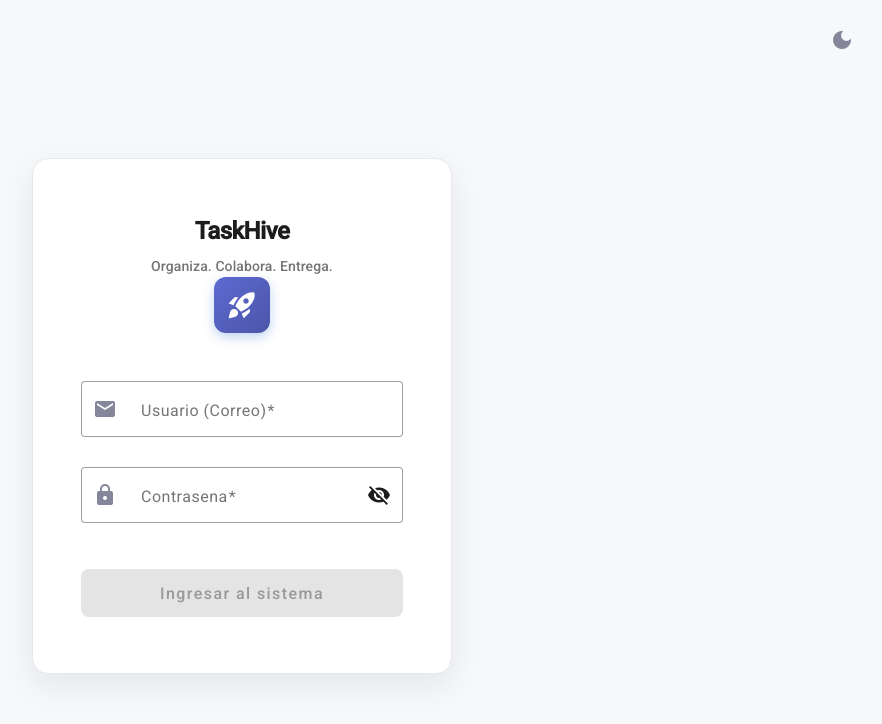
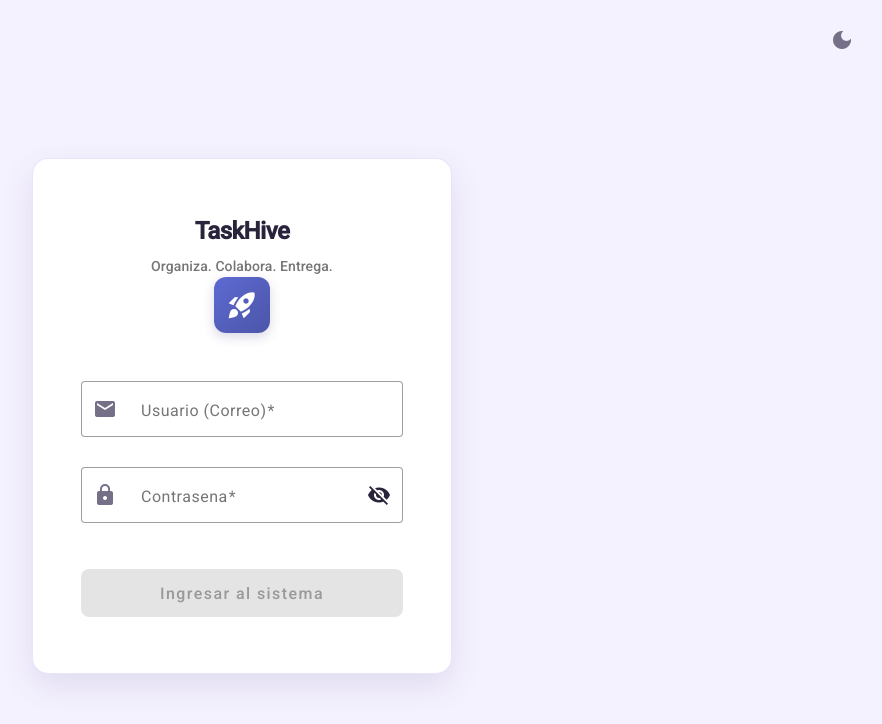
Before and after one commit to XALEX14410/maestria-proyecto-web, an Angular app in the folder frontend-app/: page /login in a window 1280 px wide. Shown: the top 724 px of the page, without its empty margins (398-1280 px from the left). Built offline with nearby package versions, Linux system fonts and the light colour scheme.

Commit message:
fix: restaurar variables de tema oscuro e implementacion base

```diff
--- a/frontend-app/src/app/theme.service.ts
+++ b/frontend-app/src/app/theme.service.ts
@@ -1,47 +1,93 @@
-import { Injectable, signal, Inject, PLATFORM_ID } from '@angular/core';
-import { isPlatformBrowser } from '@angular/common';
+import { Injectable, signal, effect, Inject, PLATFORM_ID, OnDestroy, computed } from '@angular/core';
+import { isPlatformBrowser, DOCUMENT } from '@angular/common';
+import { OverlayContainer } from '@angular/cdk/overlay';
+
+export type ThemePreference = 'light' | 'dark' | 'system';
+export type EffectiveTheme = 'light' | 'dark';
+
+export const THEME_STORAGE_KEY = 'taskhive-theme-preference';
 
 @Injectable({
   providedIn: 'root'
 })
-export class ThemeService {
-  isDarkMode = signal<boolean>(false);
-  private isBrowser: boolean;
+export class ThemeService implements OnDestroy {
+  private readonly isBrowser: boolean;
+  private mediaQuery: MediaQueryList | null = null;
+  private systemDarkQueryListener!: (e: MediaQueryListEvent) => void;
 
-  constructor(@Inject(PLATFORM_ID) platformId: Object) {
+  themePreference = signal<ThemePreference>('system');
+  effectiveTheme = signal<EffectiveTheme>('light');
+  isDarkMode = computed(() => this.effectiveTheme() === 'dark');
+
+  constructor(
+    @Inject(PLATFORM_ID) platformId: Object,
+    @Inject(DOCUMENT) private document: Document,
+    private overlayContainer: OverlayContainer
+  ) {
     this.isBrowser = isPlatformBrowser(platformId);
+
     if (this.isBrowser) {
-      this.loadTheme();
+      const stored = localStorage.getItem(THEME_STORAGE_KEY) as ThemePreference;
+      if (stored === 'light' || stored === 'dark' || stored === 'system') {
+        this.themePreference.set(stored);
+      }
+
+      if (window.matchMedia) {
+        this.mediaQuery = window.matchMedia('(prefers-color-scheme: dark)');
+        this.systemDarkQueryListener = (e: MediaQueryListEvent) => {
+          if (this.themePreference() === 'system') {
+            this.effectiveTheme.set(e.matches ? 'dark' : 'light');
+          }
+        };
+        this.mediaQuery.addEventListener('change', this.systemDarkQueryListener);
+      }
     }
+
+    // Effect to calculate effective theme and apply it
+    effect(() => {
+      const preference = this.themePreference();
+      let currentEffective: EffectiveTheme;
+
+      if (preference === 'system') {
+        currentEffective = (this.isBrowser && this.mediaQuery?.matches) ? 'dark' : 'light';
+      } else {
+        currentEffective = preference;
+      }
+
+      this.effectiveTheme.set(currentEffective);
+      this.applyThemeToDOM(currentEffective, preference);
+
+      if (this.isBrowser) {
+        localStorage.setItem(THEME_STORAGE_KEY, preference);
+      }
+    }, { allowSignalWrites: true });
+  }
+
+  setTheme(preference: ThemePreference) {
+    this.themePreference.set(preference);
   }
 
   toggleTheme() {
-    this.isDarkMode.set(!this.isDarkMode());
-    if (this.isBrowser) {
-      this.applyTheme();
-      localStorage.setItem('theme', this.isDarkMode() ? 'dark' : 'light');
-    }
+    const current = this.effectiveTheme();
+    this.setTheme(current === 'light' ? 'dark' : 'light');
   }
 
-  private loadTheme() {
-    const savedTheme = localStorage.getItem('theme');
-    if (savedTheme === 'dark') {
-      this.isDarkMode.set(true);
-    } else if (savedTheme === null) {
-      // Check system preference
-      const prefersDark = window.matchMedia && window.matchMedia('(prefers-color-scheme: dark)').matches;
-      this.isDarkMode.set(prefersDark);
-    }
-    this.applyTheme();
+  private applyThemeToDOM(effective: EffectiveTheme, preference: ThemePreference) {
+    if (!this.isBrowser) return;
+
+    const html = this.document.documentElement;
+    html.setAttribute('data-theme', effective);
+    html.setAttribute('data-theme-preference', preference);
+
+    // Sync OverlayContainer
+    const overlayClassList = this.overlayContainer.getContainerElement().classList;
+    overlayClassList.remove('theme-light', 'theme-dark');
+    overlayClassList.add(`theme-${effective}`);
   }
 
-  private applyTheme() {
-    if (!this.isBrowser) return;
-
-    if (this.isDarkMode()) {
-      document.body.classList.add('dark-theme');
-    } else {
-      document.body.classList.remove('dark-theme');
+  ngOnDestroy() {
+    if (this.mediaQuery && this.systemDarkQueryListener) {
+      this.mediaQuery.removeEventListener('change', this.systemDarkQueryListener);
     }
   }
 }
--- a/frontend-app/src/index.html
+++ b/frontend-app/src/index.html
@@ -1,5 +1,5 @@
 <!doctype html>
-<html lang="en">
+<html lang="en" data-theme="light" data-theme-preference="system">
 <head>
   <meta charset="utf-8">
   <title>TaskHive</title>
@@ -8,6 +8,21 @@
   <link rel="icon" type="image/jpeg" href="assets/icons/dark.jpg">
   <link href="https://fonts.googleapis.com/icon?family=Material+Icons" rel="stylesheet">
   <link href="https://fonts.googleapis.com/css2?family=Roboto:wght@300;400;500&display=swap" rel="stylesheet">
+  <script>
+    (function() {
+      try {
+        var key = 'taskhive-theme-preference';
+        var stored = localStorage.getItem(key);
+        var pref = stored === 'light' || stored === 'dark' ? stored : 'system';
+        var effective = pref;
+        if (pref === 'system') {
+          effective = window.matchMedia('(prefers-color-scheme: dark)').matches ? 'dark' : 'light';
+        }
+        document.documentElement.setAttribute('data-theme', effective);
+        document.documentElement.setAttribute('data-theme-preference', pref);
+      } catch (e) {}
+    })();
+  </script>
 </head>
 <body>
   <app-root>
--- a/frontend-app/src/styles/variables.css
+++ b/frontend-app/src/styles/variables.css
@@ -1,15 +1,89 @@
 :root {
-  /* Light Theme Variables */
   --primary: #5e6ad2;
   --primary-hover: #4b55a8;
-  --bg-main: #f7f8fa;
-  --bg-sidebar: #ffffff;
+  --bg-main: #f5f2ff;
+  --bg-sidebar: #eee8ff;
   --bg-card: #ffffff;
-  --border-color: #e6e8eb;
-  --text-main: #1d1d20;
-  --text-muted: #858699;
+  --border-color: rgba(112, 87, 232, 0.16);
+  --text-main: #29243b;
+  --text-muted: #756f87;
   --text-inverse: #ffffff;
-  --hover-bg: #f2f3f5;
-  --shadow-color: rgba(9, 30, 66, 0.08);
-  --shadow-color-hover: rgba(0, 82, 204, 0.25);
+  --hover-bg: rgba(112, 87, 232, 0.08);
+  --shadow-color: rgba(72, 57, 126, 0.12);
+  --shadow-color-hover: rgba(72, 57, 126, 0.2);
+
+  --clay-primary: #7057e8;
+  --clay-primary-soft: #8f7cf2;
+  --clay-primary-dark: #5641c7;
+  --clay-secondary: #a899ff;
+  --clay-accent-pink: #ff8fa3;
+  --clay-accent-green: #6ed6a2;
+  --clay-accent-blue: #75c9df;
+  --clay-accent-yellow: #f7cf75;
+  --clay-surface: #f5f2ff;
+  --clay-surface-elevated: #ffffff;
+  --clay-surface-muted: #ece8fa;
+  --clay-text: #29243b;
+  --clay-text-muted: #756f87;
+  --clay-radius-sm: 12px;
+  --clay-radius-md: 18px;
+  --clay-radius-lg: 26px;
+  --clay-radius-xl: 34px;
+  --clay-shadow-sm: 6px 6px 14px rgba(72, 57, 126, 0.12), -4px -4px 10px rgba(255, 255, 255, 0.85);
+  --clay-shadow-md: 10px 12px 24px rgba(72, 57, 126, 0.16), -8px -8px 18px rgba(255, 255, 255, 0.9);
+  --clay-shadow-lg: 16px 20px 40px rgba(72, 57, 126, 0.2), -12px -12px 24px rgba(255, 255, 255, 0.95);
+  --clay-shadow-inset: inset 4px 4px 10px rgba(72, 57, 126, 0.12), inset -4px -4px 10px rgba(255, 255, 255, 0.75);
+  --clay-focus-ring: 0 0 0 4px rgba(112, 87, 232, 0.18);
+  --clay-transition-fast: 140ms cubic-bezier(.2, .8, .2, 1);
+  --clay-transition-base: 240ms cubic-bezier(.2, .8, .2, 1);
+  --clay-transition-bounce: 320ms cubic-bezier(.34, 1.56, .64, 1);
+
+  --glass-bg: rgba(255, 255, 255, 0.66);
+  --glass-border: rgba(255, 255, 255, 0.6);
+  --glass-border-light: rgba(255, 255, 255, 0.58);
+  --sidebar-bg: linear-gradient(160deg, rgba(168, 153, 255, .86), rgba(245, 242, 255, .94));
+  --chip-bg: rgba(255, 255, 255, 0.48);
+  --chip-border: rgba(255, 255, 255, 0.56);
+  --kanban-col-bg: rgba(236, 232, 250, 0.62);
 }
+
+[data-theme='dark'] {
+  --primary: #8f7cf2;
+  --primary-hover: #7057e8;
+  --bg-main: #121212;
+  --bg-sidebar: #1e1e1e;
+  --bg-card: #2c2c2c;
+  --border-color: rgba(255, 255, 255, 0.16);
+  --text-main: #e0e0e0;
+  --text-muted: #a0a0a0;
+  --text-inverse: #121212;
+  --hover-bg: rgba(255, 255, 255, 0.08);
+  --shadow-color: rgba(0, 0, 0, 0.5);
+  --shadow-color-hover: rgba(0, 0, 0, 0.8);
+
+  --clay-primary: #8f7cf2;
+  --clay-primary-soft: #a899ff;
+  --clay-primary-dark: #7057e8;
+  --clay-secondary: #5641c7;
+  --clay-accent-pink: #ff6b8b;
+  --clay-accent-green: #4ade80;
+  --clay-accent-blue: #38bdf8;
+  --clay-surface: #121212;
+  --clay-surface-elevated: #2c2c2c;
+  --clay-surface-muted: #1e1e1e;
+  --clay-text: #e0e0e0;
+  --clay-text-muted: #a0a0a0;
+  --clay-shadow-sm: 6px 6px 14px rgba(0, 0, 0, 0.4), -4px -4px 10px rgba(255, 255, 255, 0.05);
+  --clay-shadow-md: 10px 12px 24px rgba(0, 0, 0, 0.5), -8px -8px 18px rgba(255, 255, 255, 0.03);
+  --clay-shadow-lg: 16px 20px 40px rgba(0, 0, 0, 0.6), -12px -12px 24px rgba(255, 255, 255, 0.02);
+  --clay-shadow-inset: inset 4px 4px 10px rgba(0, 0, 0, 0.5), inset -4px -4px 10px rgba(255, 255, 255, 0.05);
+  --clay-focus-ring: 0 0 0 4px rgba(143, 124, 242, 0.3);
+
+  --glass-bg: rgba(44, 44, 44, 0.66);
+  --glass-border: rgba(255, 255, 255, 0.1);
+  --glass-border-light: rgba(255, 255, 255, 0.1);
+  --sidebar-bg: linear-gradient(160deg, rgba(44, 44, 44, .86), rgba(30, 30, 30, .94));
+  --chip-bg: rgba(255, 255, 255, 0.1);
+  --chip-border: rgba(255, 255, 255, 0.2);
+  --kanban-col-bg: rgba(30, 30, 30, 0.62);
+}
```
